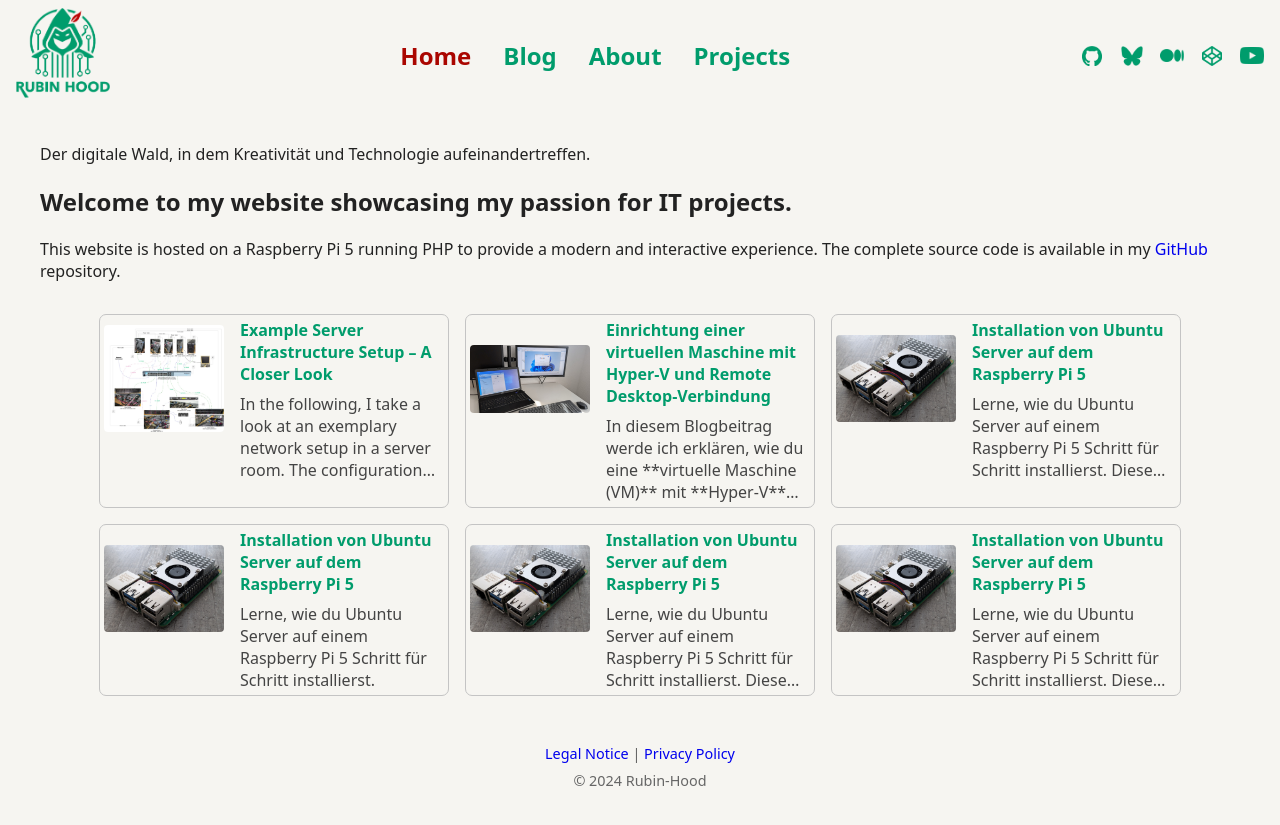
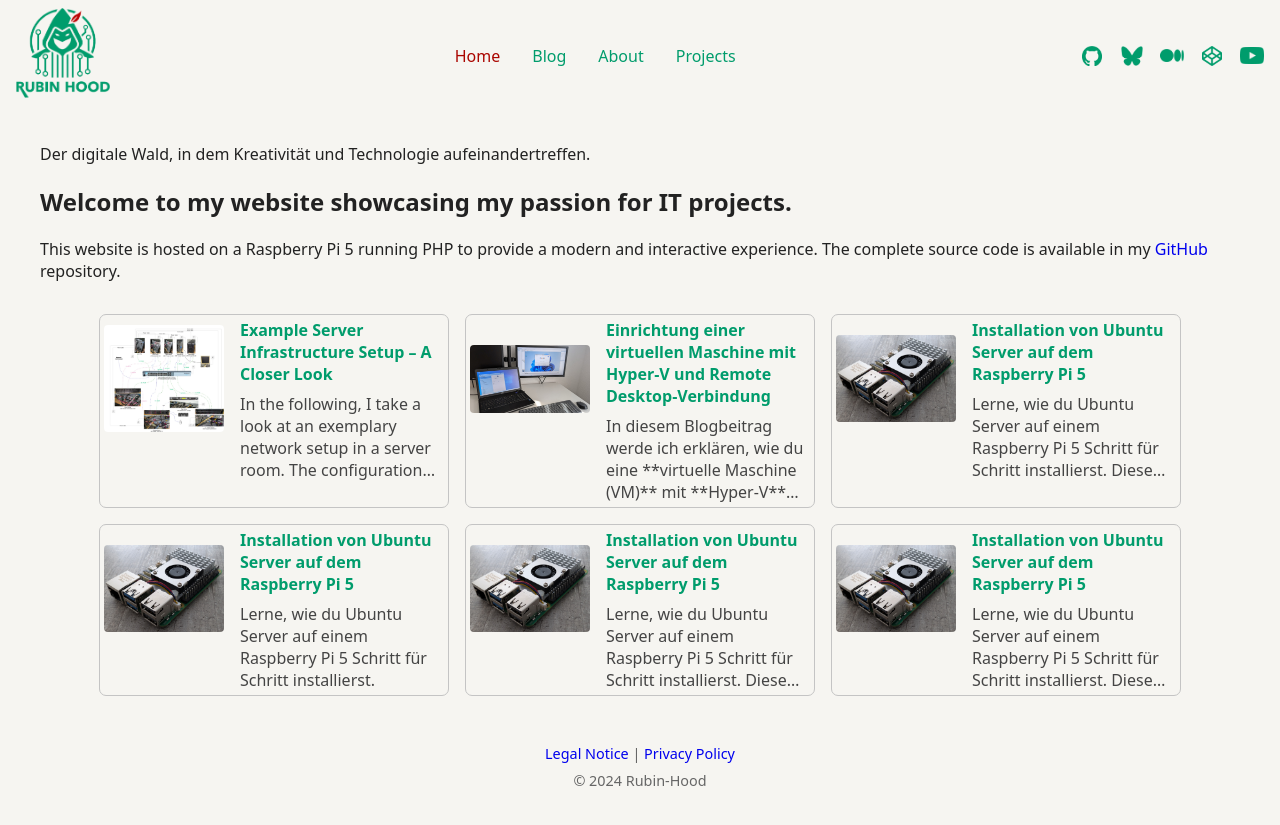
Before and after one commit to rubin-hood/rubinhood-blog, a Jekyll site: the page built from index.md, in a window 1280 px wide. Shown: the top 825 px of the page. Built offline with Jekyll 4.4.1, drawn with Linux system fonts in a browser that asks for light colours.

Commit message:
Update style.css

```diff
--- a/assets/css/style.css
+++ b/assets/css/style.css
@@ -52,8 +52,8 @@ a {
 .site-nav a {
   text-decoration: none;             /* Unterstreicht die Links NICHT */
   color: #009C6C;                       /* Dunkelgraue Schrift für die Navigation */
-  font-weight: bold;                 /* Links fett anzeigen */
-  font-size: 1.5rem;                 /* Schrift der Navigation größer */
+  /* font-weight: bold;                 /* Links fett anzeigen */
+  font-size: 1rem;                 /* Schrift der Navigation größer */
 }
 
 .site-nav a:hover {
```
